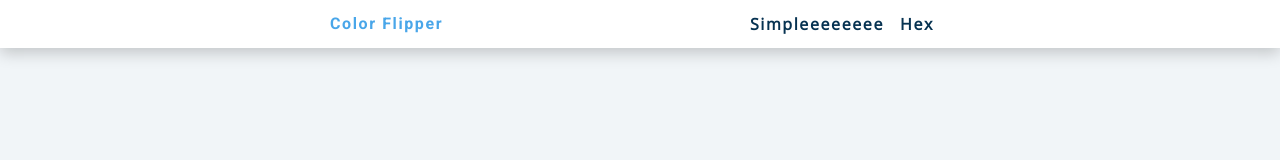
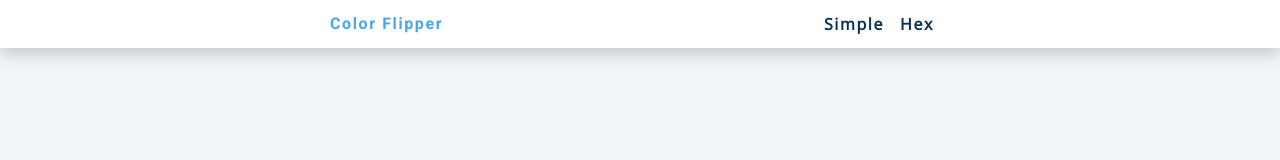
Before and after one commit to pabletox/colorFlipper, a plain HTML site: page index.html in a window 1280 px wide. Shown: the top 160 px of the page. Drawn offline with nearby package versions, Linux system fonts and the light colour scheme.

Commit message:
Actualizando proyecto 1

```diff
--- a/index.html
+++ b/index.html
@@ -13,7 +13,7 @@
             <h4>color flipper</h4>
             <ul class="nav-links">
                 <li>
-                    <a href="index.html">simpleeeeeeee</a>
+                    <a href="index.html">simple</a>
                 </li>
                 <li>
                     <a href="hex.html">hex</a>
```
